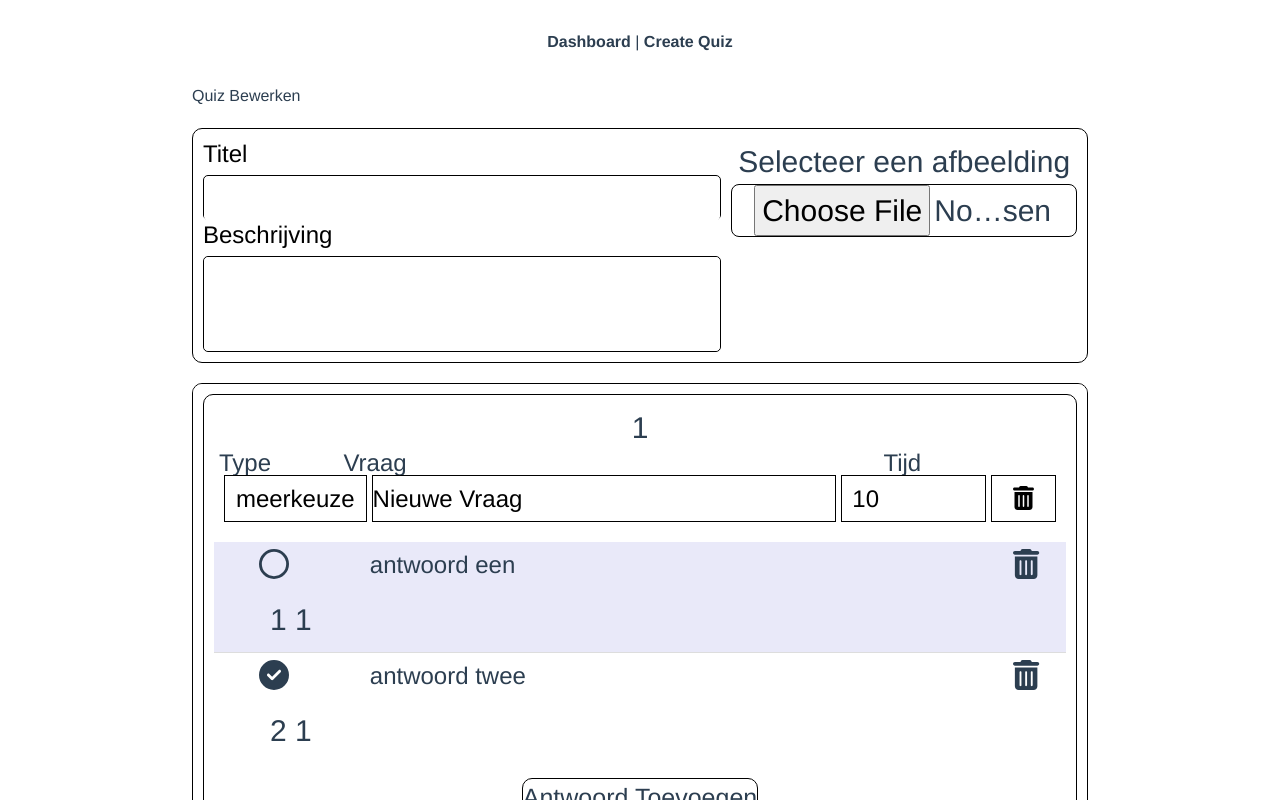
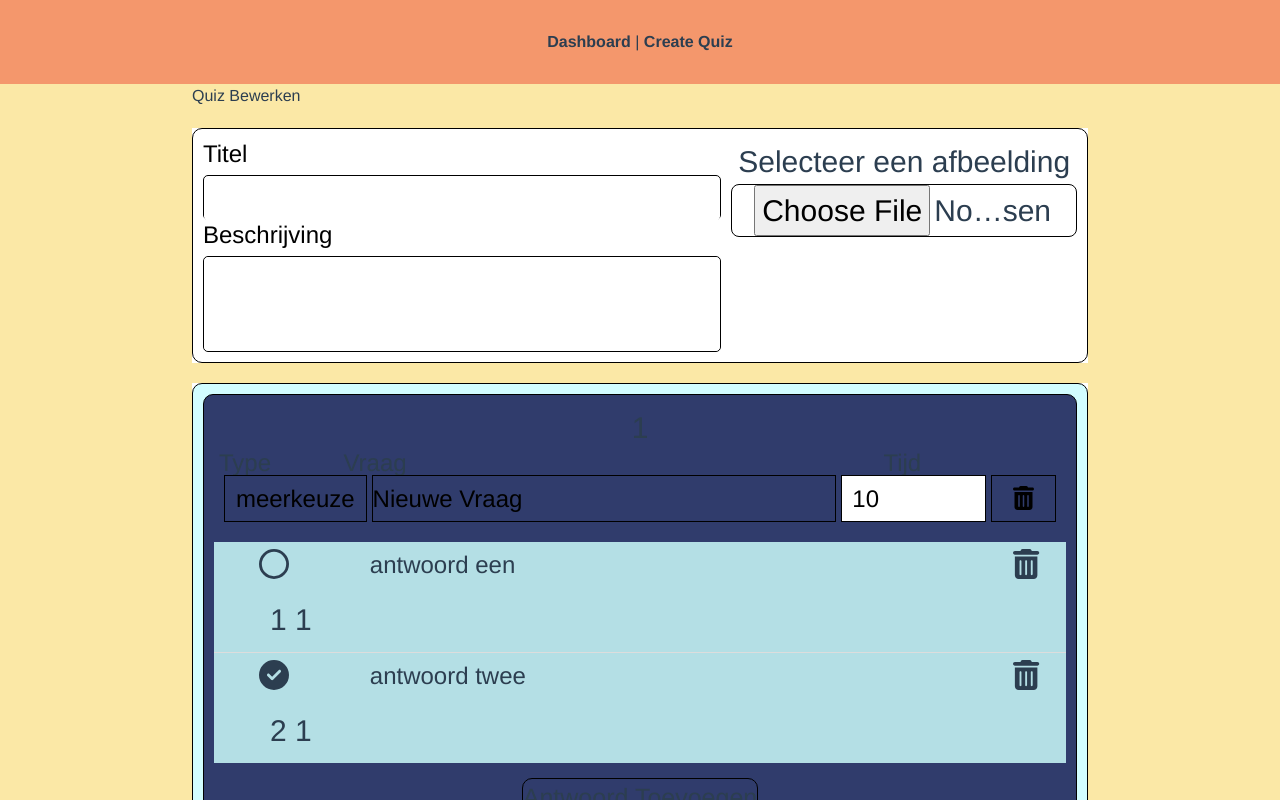
Before and after one commit to TeunSpithoven/thinku, a Vue app: page /editQuiz in a window 1280 px wide. Both pictures are taken after a click on the button "Vraag Toevoegen". Shown: the top 800 px of the page. Built offline with nearby package versions, Linux system fonts and the light colour scheme.

Commit message:
start adding colours

```diff
--- a/src/App.vue
+++ b/src/App.vue
@@ -13,10 +13,13 @@
   -moz-osx-font-smoothing: grayscale;
   text-align: center;
   color: #2c3e50;
+  min-height: 100vh;
+  background-color: #FBE8A6;
 }
 
 nav {
   padding: 30px;
+  background-color: #F4976C;
 }
 
 nav a {
--- a/src/components/answer/AnswerCard.vue
+++ b/src/components/answer/AnswerCard.vue
@@ -95,16 +95,17 @@ export default {
   padding: 10px;
   padding-top: 0px;
   /* height: 20px; */
+  background-color: #B4DFE5;
+
 }
 .answerCardContainer > div {
   /* background-color: rgb(255, 255, 255); */
-  background-color: transparent;
   text-align: center;
   padding: 2px;
   font-size: 24px;
 }
 .answerCardContainer:nth-of-type(2n) > div {
-  background-color: rgb(221, 75, 75);
+  /* background-color: rgb(76, 219, 76); */
 }
 .item1 {
   width: 100px;
--- a/src/components/answer/AnswerList.vue
+++ b/src/components/answer/AnswerList.vue
@@ -109,7 +109,7 @@ ul > li:last-child {
   border-bottom: none;
 }
 .r_group:nth-of-type(2n) > .cell {
-  background-color: rgb(221, 75, 75);
+  background-color: rgb(75, 102, 221);
 }
 .cell {
   background-color: transparent;
--- a/src/components/question/QuestionCard.vue
+++ b/src/components/question/QuestionCard.vue
@@ -78,6 +78,7 @@ export default {
 
   position: relative;
   padding: 10px;
+  background-color: #303C6C;
 }
 
 .gridContainer {
--- a/src/components/question/QuestionList.vue
+++ b/src/components/question/QuestionList.vue
@@ -143,15 +143,14 @@ export default {
 
   border: 1px solid #000000;
   border-radius: 10px;
+  background-color: #D2FDFF;
 }
 .gridContainer {
-  background-color: rgba(255, 255, 255, 0.8);
   display: grid;
   gap: 10px;
   padding: 10px;
 }
 .questionGridContainer {
-  background-color: rgba(255, 255, 255, 0.8);
   display: grid;
   gap: 10px;
   padding: 10px;
```
